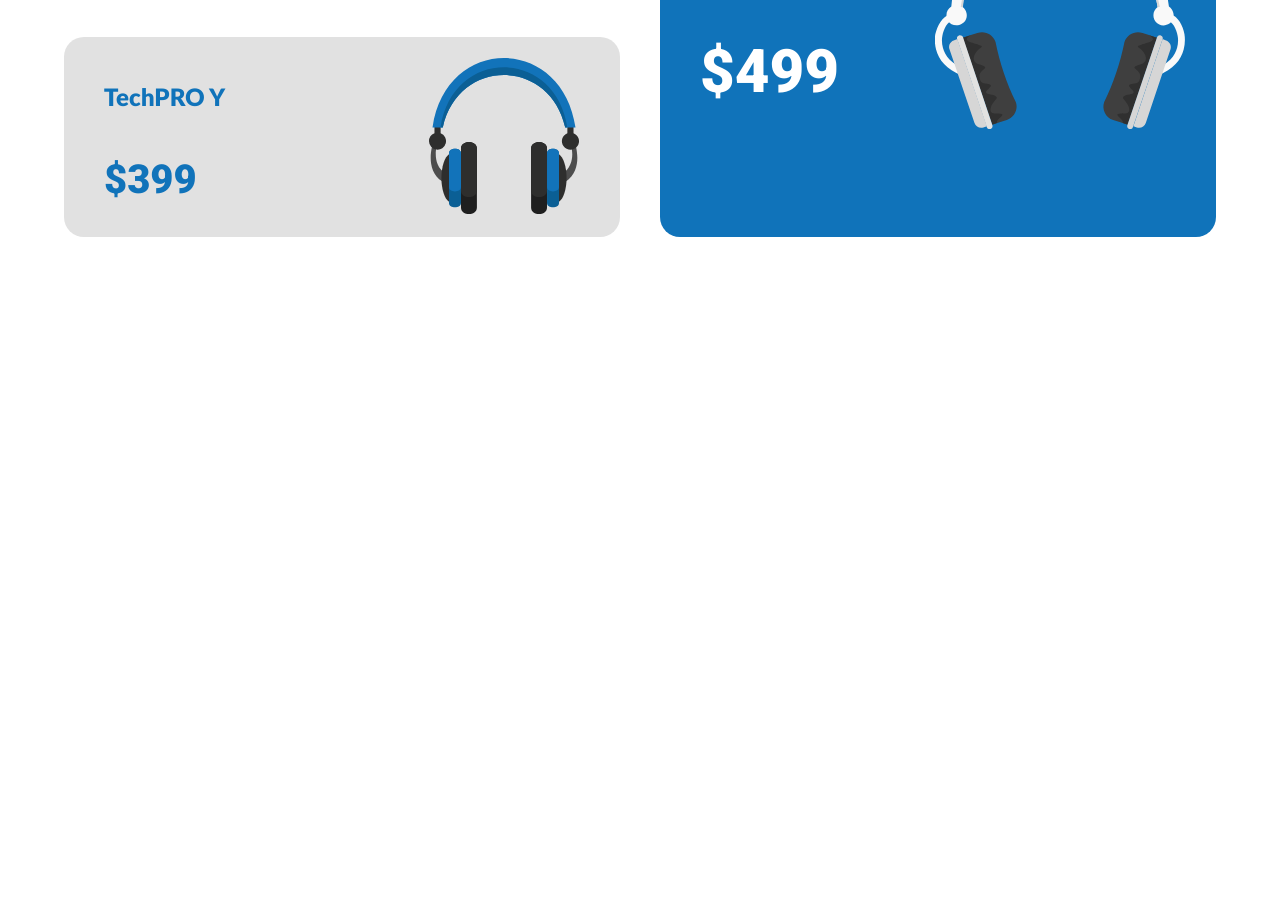
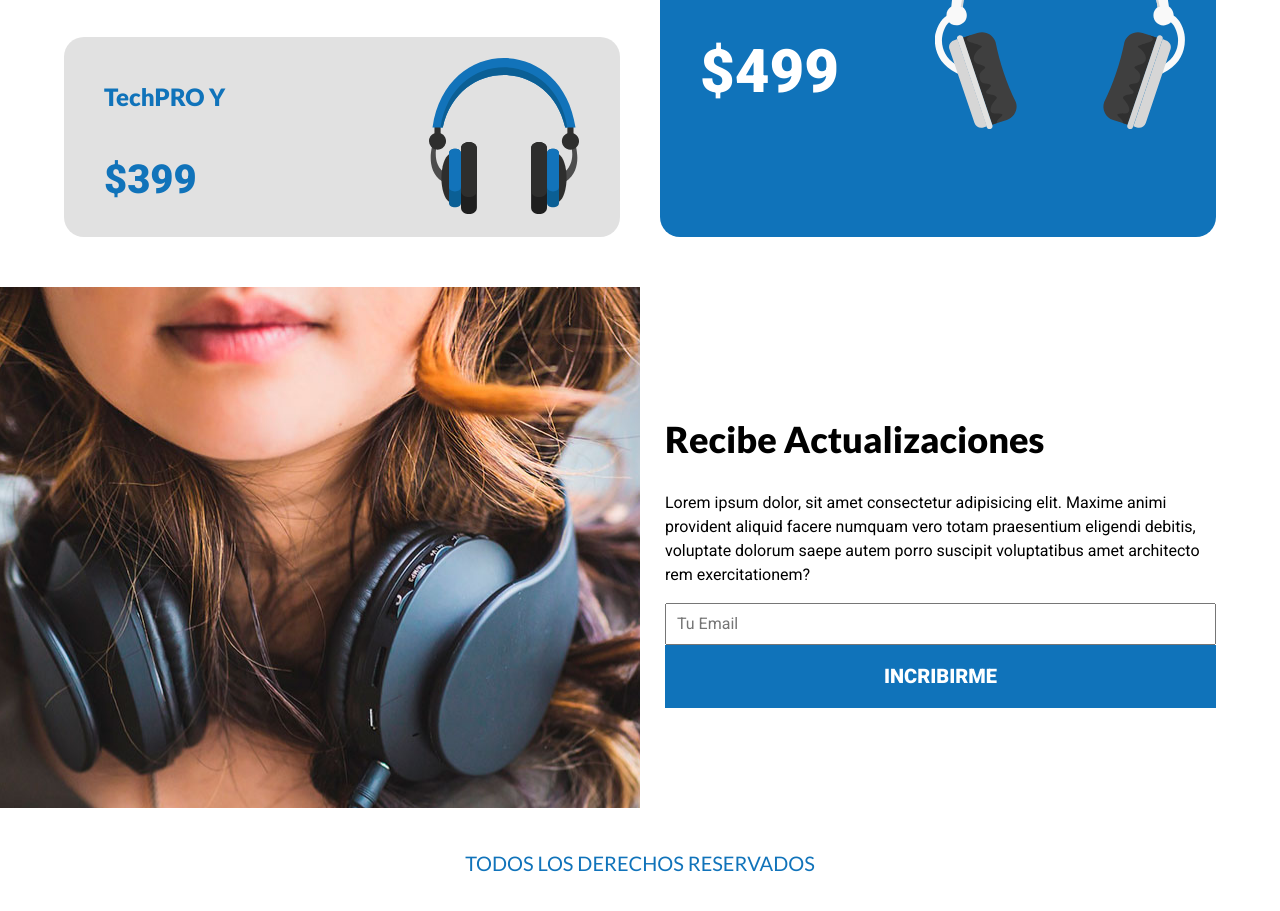
Before and after one commit to soldiersnake/audifonos, a plain HTML site: page index.html in a window 1280 px wide. Shown: the part 2015-2926 px from the top of the page. Before the commit the page ends 2302 px from the top, so only its background shows below. Drawn offline with Linux system fonts and the light colour scheme.

Commit message:
estilos completados

```diff
--- a/css/styles.css
+++ b/css/styles.css
@@ -268,6 +268,12 @@ img {
   display: flex;
   flex-direction: column;
   justify-content: center;
+  transition-property: transform background-size;
+  transition-duration: 300ms;
+}
+.modelo:hover{
+  transform: scale(1.1) rotate(2deg);
+  background-size: 30rem
 }
 @media (min-width:992px) {
   .modelo{
@@ -315,3 +321,70 @@ img {
 .modelo-z .precio {
   font-size: 6rem;
 }
+
+/* NEWSLETTER */
+.newsletter{
+  background-image: linear-gradient( to bottom, transparent 50%, var(--blanco) 0% ), url(../img/newsletter.jpg);
+  background-position: top center;
+  background-repeat: no-repeat;
+  background-size: 100%, 70rem;
+}
+@media (min-width: 768px) {
+  .newsletter{
+    background-image: linear-gradient( to right, transparent 50%, var(--blanco) 0% ), url(../img/newsletter.jpg);
+    background-position: center, -21rem 0rem;
+    background-size: 100%, 100rem;
+    padding: 10rem 0;
+  }
+}
+@media (min-width: 2200px) {
+  .newsletter{
+    background-size: 100%, 200rem;
+    background-position: center, 0% -30rem;
+  }
+}
+.contenido-newsletter{
+  display: grid;
+  grid-template-rows: repeat(2, 30rem);
+  gap: var(--separacion);
+}
+@media (min-width:768px) {
+  .contenido-newsletter{
+    grid-template-rows: unset;
+    grid-template-columns: repeat(2, 1fr);
+  }
+}
+.texto-newsletter{
+  grid-row: 2 / 3;
+}
+@media (min-width: 768px) {
+  .texto-newsletter{
+    grid-row: unset;
+    grid-column: 2 / 3;
+  }
+}
+
+.formulario input[type="email"]{
+  width: 100%;
+  padding: 1rem;
+}
+.formulario input[type="submit"]{
+  width: 100%;
+  padding: 2rem;
+  background-color: var(--primario);
+  color: var(--blanco);
+  text-transform: uppercase;
+  font-size: 2rem;
+  font-weight: 900;
+  border: none;
+}
+
+/* FOOTER */
+.footer p{
+  text-align: center;
+  font-family: var(--fuenteSecundaria);
+  text-transform: uppercase;
+  font-size: 2rem;
+  color: var(--primario);
+  padding: 2rem 0;
+}
--- a/index.html
+++ b/index.html
@@ -91,6 +91,25 @@
         </div>
     </main>
 
+    <section class="newsletter">
+        <div class="contenido-newsletter contenedor">
+            <div class="texto-newsletter">
+                <h2>Recibe Actualizaciones</h2>
+                <p>Lorem ipsum dolor, sit amet consectetur adipisicing elit. Maxime animi provident aliquid facere numquam vero totam praesentium eligendi debitis, voluptate dolorum saepe autem porro suscipit voluptatibus amet architecto rem exercitationem?</p>
+                <form class="formulario" action="">
+                    <div class="input">
+                        <input type="email" name="email" id="email" placeholder="Tu Email">
+                    </div>
+                    <input type="submit" value="Incribirme">
+                </form>
+            </div>
+        </div>
+    </section>
+
+    <footer class="footer">
+        <p>Todos los derechos reservados</p>
+    </footer>
+
 </body>
 
 </html>
```
